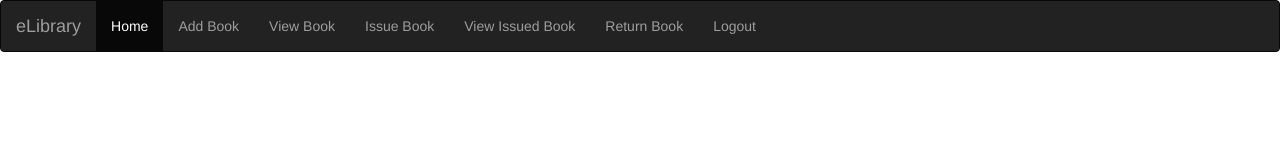
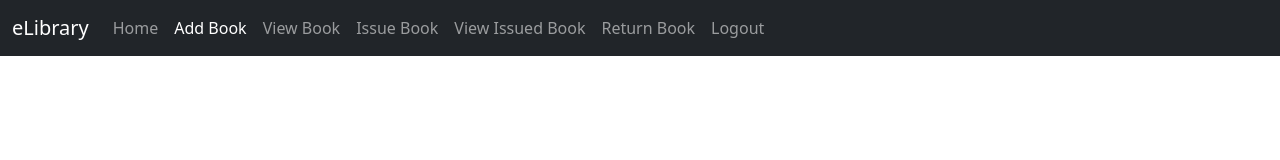
Before and after one commit to AAdewunmi/E-Library-System, a plain HTML site: page web/navlibrarian.html in a window 1280 px wide. Drawn offline with nearby package versions, Linux system fonts and the light colour scheme.

Commit message:
One Hundred-Five Commit: Migrate navlibrarian.html from bootstrap 3 to 5.

```diff
--- a/web/navlibrarian.html
+++ b/web/navlibrarian.html
@@ -1,8 +1,3 @@
-<!DOCTYPE html>
-<!--
-Click nbfs://nbhost/SystemFileSystem/Templates/Licenses/license-default.txt to change this license
-Click nbfs://nbhost/SystemFileSystem/Templates/JSP_Servlet/Html.html to edit this template
-
 <!doctype html>
 <html lang="en">
   <head>
@@ -10,40 +5,48 @@ Click nbfs://nbhost/SystemFileSystem/Templates/JSP_Servlet/Html.html to edit thi
     <meta charset="utf-8">
     <meta name="viewport" content="width=device-width, initial-scale=1">
 
-    <!-- Bootstrap CSS
-    <link href="https://cdn.jsdelivr.net/npm/bootstrap@5.0.2/dist/css/bootstrap.min.css" rel="stylesheet" integrity="sha384-EVSTQN3/azprG1Anm3QDgpJLIm9Nao0Yz1ztcQTwFspd3yD65VohhpuuCOmLASjC" crossorigin="anonymous">
-    -->
-    <link rel="stylesheet" href="https://maxcdn.bootstrapcdn.com/bootstrap/3.4.1/css/bootstrap.min.css">
-    <script src="https://ajax.googleapis.com/ajax/libs/jquery/3.6.0/jquery.min.js"></script>
-    <script src="https://maxcdn.bootstrapcdn.com/bootstrap/3.4.1/js/bootstrap.min.js"></script>
+    <!-- Bootstrap CSS -->
+    <link href="https://cdn.jsdelivr.net/npm/bootstrap@5.1.3/dist/css/bootstrap.min.css" rel="stylesheet" integrity="sha384-1BmE4kWBq78iYhFldvKuhfTAU6auU8tT94WrHftjDbrCEXSU1oBoqyl2QvZ6jIW3" crossorigin="anonymous">
+
     <title>Add Book Form</title>
   </head>
   <body>
-      <nav class="navbar navbar-inverse">
+     <nav class="navbar navbar-expand-sm bg-dark navbar-dark">
        <div class="container-fluid">
-              <div class="navbar-header">
          <a class="navbar-brand" href="index.html">eLibrary</a>
-              </div>
-              <ul class="nav navbar-nav">
-                <li class="active"><a href="index.html">Home</a></li>
-                <li><a href="servlets.AddBookForm">Add Book</a></li>
-                <li><a href="servlets.ViewBook">View Book</a></li>
-                <li><a href="servlets.IssueBookForm">Issue Book</a></li>
-                <li><a href="servlets.ViewIssuedBook">View Issued Book</a></li>
-                <li><a href="servlets.ReturnBookForm">Return Book</a></li>
-                <li><a href="servlets.LogoutLibrarian">Logout</a></li>
+         <button class="navbar-toggler" type="button" data-bs-toggle="collapse" data-bs-target="#collapsibleNavbar">
+           <span class="navbar-toggler-icon"></span>
+         </button>
+         <div class="collapse navbar-collapse" id="collapsibleNavbar">
+           <ul class="navbar-nav">
+             <li class="nav-item">
+               <a class="nav-link" href="index.html">Home</a>
+             </li>
+             <li class="nav-item">
+               <a class="nav-link active" href="servlets.AddBookForm">Add Book</a>
+             </li>
+             <li class="nav-item">
+               <a class="nav-link" href="servlets.ViewBook">View Book</a>
+             </li>
+             <li class="nav-item">
+               <a class="nav-link" href="servlets.IssueBookForm">Issue Book</a>
+             </li>
+             <li class="nav-item">
+               <a class="nav-link" href="servlets.ViewIssuedBook">View Issued Book</a>
+             </li>
+             <li class="nav-item">
+               <a class="nav-link" href="servlets.ReturnBookForm">Return Book</a>
+             </li>
+             <li class="nav-item">
+               <a class="nav-link" href="servlets.LogoutLibrarian">Logout</a>
+             </li>
            </ul>
          </div>
+       </div>
      </nav>
-<!-- Optional JavaScript; choose one of the two! -->
 
-	    <!-- Option 1: Bootstrap Bundle with Popper
-	    <script src="https://cdn.jsdelivr.net/npm/bootstrap@5.0.2/dist/js/bootstrap.bundle.min.js" integrity="sha384-MrcW6ZMFYlzcLA8Nl+NtUVF0sA7MsXsP1UyJoMp4YLEuNSfAP+JcXn/tWtIaxVXM" crossorigin="anonymous"></script>
-	    -->
-	    <!-- Option 2: Separate Popper and Bootstrap JS -->
-	    <!--
-	    <script src="https://cdn.jsdelivr.net/npm/@popperjs/core@2.9.2/dist/umd/popper.min.js" integrity="sha384-IQsoLXl5PILFhosVNubq5LC7Qb9DXgDA9i+tQ8Zj3iwWAwPtgFTxbJ8NT4GN1R8p" crossorigin="anonymous"></script>
-	    <script src="https://cdn.jsdelivr.net/npm/bootstrap@5.0.2/dist/js/bootstrap.min.js" integrity="sha384-cVKIPhGWiC2Al4u+LWgxfKTRIcfu0JTxR+EQDz/bgldoEyl4H0zUF0QKbrJ0EcQF" crossorigin="anonymous"></script>
-	    -->
+    <script src="https://cdn.jsdelivr.net/npm/@popperjs/core@2.10.2/dist/umd/popper.min.js" integrity="sha384-7+zCNj/IqJ95wo16oMtfsKbZ9ccEh31eOz1HGyDuCQ6wgnyJNSYdrPa03rtR1zdB" crossorigin="anonymous"></script>
+    <script src="https://cdn.jsdelivr.net/npm/bootstrap@5.1.3/dist/js/bootstrap.min.js" integrity="sha384-QJHtvGhmr9XOIpI6YVutG+2QOK9T+ZnN4kzFN1RtK3zEFEIsxhlmWl5/YESvpZ13" crossorigin="anonymous"></script>
+
   </body>
 </html>
```
Lines whose indentation alone changed are shown as unchanged.
